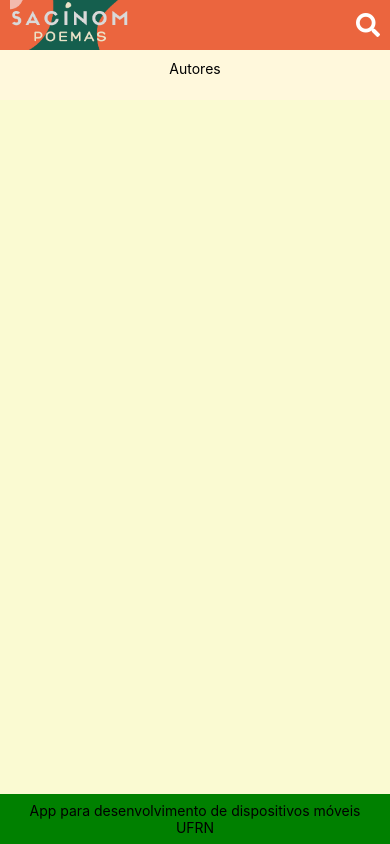
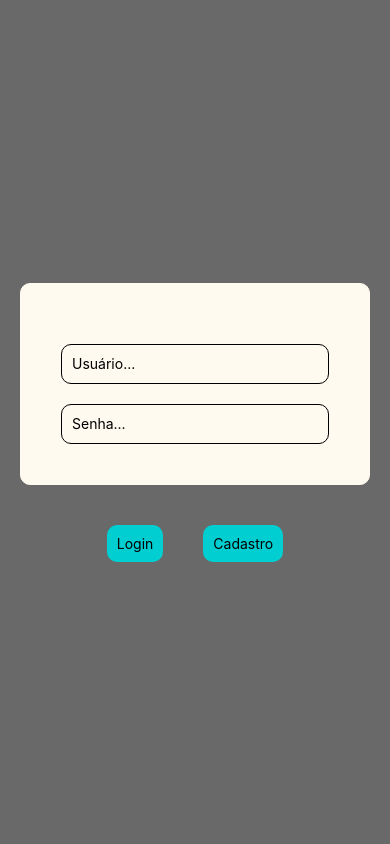
Before and after one commit to monicalpaiva/sacinom, a React Native app: screen /LoginScren in a window 390 px wide. Built offline with nearby package versions, Linux system fonts and the light colour scheme; no server answers.

Commit message:
#Tela de login

```diff
--- a/App.js
+++ b/App.js
@@ -3,10 +3,10 @@ import React from "react";
 import { NavigationContainer} from '@react-navigation/native';
 import { createStackNavigator } from "@react-navigation/stack";
 
+import LoginScreen from "./screens/LoginScreen";
 import HomeScreen from "./screens/HomeScreen";
 import SearchScreen from "./screens/SearchScreen";
 import Sumario from "./screens/Sumario";
-
 
 const Stack = createStackNavigator();
 
@@ -14,6 +14,7 @@ export default function App(){
   return(
     <NavigationContainer>
       <Stack.Navigator>
+        <Stack.Screen name="LoginScren" component={LoginScreen} options={{headerShown: false}}/>
         <Stack.Screen name="HomeScreen" component={HomeScreen} options={{headerShown: false}}/>
         <Stack.Screen name="SearchScreen" component={SearchScreen} options={{title: 'PESQUISA'}}/>
         <Stack.Screen name="Sumario" component={Sumario} options={{title: 'SUMARIO'}}/>
--- /dev/null
+++ b/screens/LoginScreen.js
@@ -0,0 +1,71 @@
+import { StatusBar } from 'expo-status-bar';
+import React from 'react';
+import { StyleSheet, View, TextInput, TouchableOpacity, Text } from 'react-native';
+
+export default function LoginScreen({navigation}) {
+  return (
+    <View style={styles.container}>
+        <StatusBar style="auto" />
+        <View style={styles.loginContent}>
+            <TextInput
+                style={styles.InputContent}
+                placeholder="Usuário..."/>
+            <TextInput
+                style={styles.InputContent}
+                placeholder="Senha..."
+                secureTextEntry = {true}/>
+        </View>
+        <View style={styles.botoesLogCad}>
+            <TouchableOpacity
+            style={styles.sendButton}>
+            <Text>Login</Text>
+            </TouchableOpacity>
+            <TouchableOpacity style={styles.sendButton}>
+            <Text>Cadastro</Text>
+            </TouchableOpacity>
+        </View>
+    </View>
+  );
+}
+
+const styles = StyleSheet.create({
+  container: {
+    flex: 1,
+    backgroundColor: '#696969',
+    justifyContent: 'center',
+  },
+  loginContent:{
+    justifyContent: 'center',
+    margin: 20,
+    padding:40,
+    borderColor: '#fffaf0',
+    borderWidth: 1,
+    backgroundColor: '#fffaf0',
+    borderRadius: 10,
+  },
+  InputContent:{
+    height: 40,
+    marginTop:20,
+    borderWidth: 1,
+    borderColor: 'none',
+    borderRadius: 10,
+    //backgroundColor: '#fff8dc',
+    paddingLeft: 10,
+  },
+  sendButton:{
+    padding:10,
+    with: 120,
+    backgroundColor: '#00ced1',
+    alingItens: 'center',
+    justifyContent: 'center',
+    borderRadius: 10,
+    margin: 20,
+    alignTop: 20,
+    alignSelf: 'center',
+  },
+  botoesLogCad:{
+    flexDirection: "row",
+    alingItens: 'center',
+    justifyContent: 'center',
+  }
+});
--- a/templates/rodape.js
+++ b/templates/rodape.js
@@ -4,7 +4,7 @@ import { StyleSheet, Text, View } from 'react-native';
 export default function App() {
   return (
       <View style={styles.rodape}>
-        <Text>App para desenvolvimento de dispositivos móveis</Text>
+        <Text>Ciência & Tecnologia</Text>
         <Text>UFRN</Text>
       </View>
   );
```
Also changed, not shown: templates/conteudo.js (line endings or trailing spaces).
